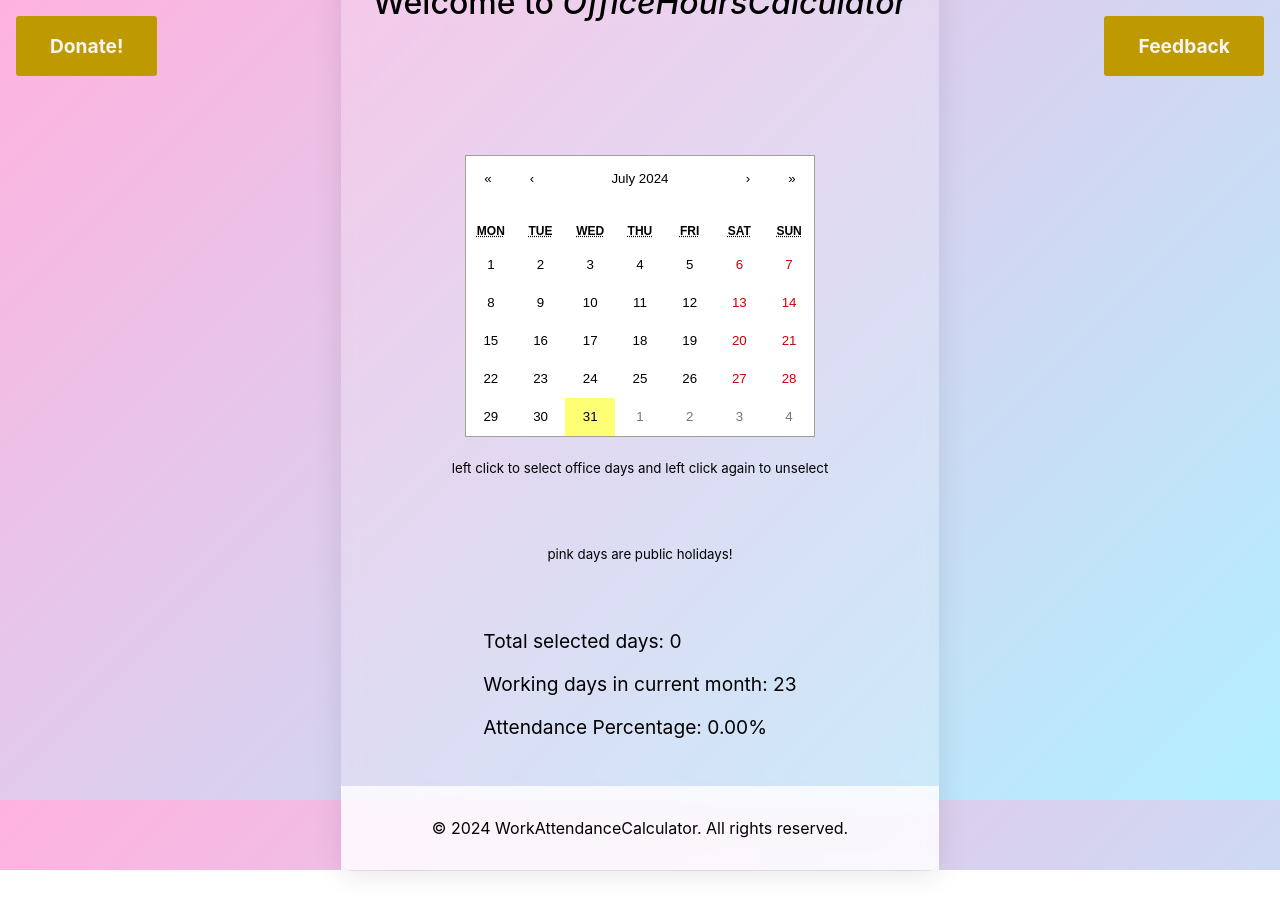
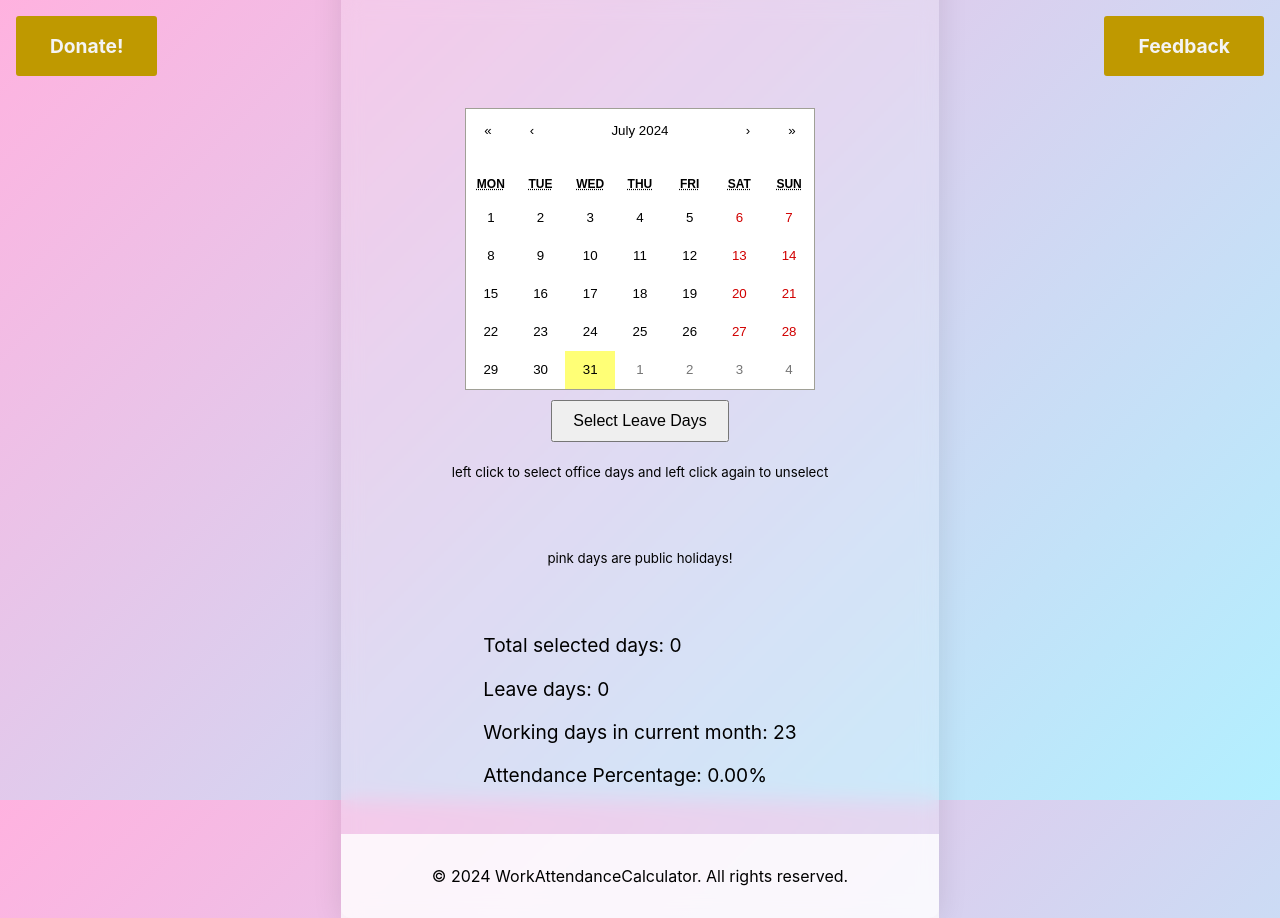
Before and after one commit to JudeJeremy/WorkAttendanceCalculator, a React (Create React App) app in the folder my-app/: page / in a window 1280 px wide. Before the commit the page ends 870 px from the top, so only its background shows below. Built offline with nearby package versions, Linux system fonts and the light colour scheme.

Commit message:
AddFeature

```diff
--- a/my-app/src/App.css
+++ b/my-app/src/App.css
@@ -136,15 +136,32 @@ footer {
   z-index: 2;
 }
 
+/* Specific styles for selected dates */
 .react-calendar__tile.selected {
-  background-color: #90caf9 !important;
-  color: white !important;
-  border-radius: 50%;
+  background-color: #90caf9;
+  color: white;
 }
 
-/* Style for public holidays */
+/* Specific styles for public holidays */
 .react-calendar__tile.holiday {
-  background-color: #f48fb1 !important;
-  color: white !important;
-  border-radius: 50%;
+  background-color: #f48fb1;
+  color: white;
 }
+
+/* Specific styles for leave days */
+.react-calendar__tile.leave-day {
+  background-color: #ffcc80;
+  color: white;
+}
+
+.toggle-leave-mode {
+  margin-top: 10px;
+  padding: 10px 20px;
+  font-size: 1rem;
+  cursor: pointer;
+}
+
+.toggle-leave-mode.active {
+  background-color: #ffa726;
+  color: white;
+}
--- a/my-app/src/App.jsx
+++ b/my-app/src/App.jsx
@@ -54,7 +54,8 @@ const getWorkingDaysInMonth = (year, month) => {
 
 const App = () => {
   const [selectedDates, setSelectedDates] = useState([]);
-  const [totalSelectedDays, setTotalSelectedDays] = useState(0);
+  const [leaveDates, setLeaveDates] = useState([]);
+  const [isSelectingLeave, setIsSelectingLeave] = useState(false);
   const [currentMonth, setCurrentMonth] = useState(new Date());
 
   const handleDateClick = (date) => {
@@ -64,26 +65,37 @@ const App = () => {
 
     const dateString = date.toDateString();
     const isDateSelected = selectedDates.some(selectedDate => selectedDate.toDateString() === dateString);
+    const isLeaveDateSelected = leaveDates.some(leaveDate => leaveDate.toDateString() === dateString);
 
-    if (isDateSelected) {
-      // Date already selected, remove it
-      setSelectedDates(prevDates => prevDates.filter(selectedDate => selectedDate.toDateString() !== dateString));
+    if (isSelectingLeave) {
+      if (isLeaveDateSelected) {
+        setLeaveDates(prevDates => prevDates.filter(leaveDate => leaveDate.toDateString() !== dateString));
+      } else {
+        setLeaveDates(prevDates => [...prevDates, date]);
+        if (isDateSelected) {
+          setSelectedDates(prevDates => prevDates.filter(selectedDate => selectedDate.toDateString() !== dateString));
+        }
+      }
     } else {
-      // Add new date
-      setSelectedDates(prevDates => [...prevDates, date]);
+      if (isDateSelected) {
+        setSelectedDates(prevDates => prevDates.filter(selectedDate => selectedDate.toDateString() !== dateString));
+      } else {
+        setSelectedDates(prevDates => [...prevDates, date]);
+        if (isLeaveDateSelected) {
+          setLeaveDates(prevDates => prevDates.filter(leaveDate => leaveDate.toDateString() !== dateString));
+        }
+      }
     }
   };
-
-  useEffect(() => {
-    setTotalSelectedDays(selectedDates.length);
-  }, [selectedDates]);
 
   const handleActiveStartDateChange = ({ activeStartDate }) => {
     setCurrentMonth(activeStartDate);
   };
 
   const workingDaysInCurrentMonth = getWorkingDaysInMonth(currentMonth.getFullYear(), currentMonth.getMonth());
-  const AttendencePercentage = (totalSelectedDays / workingDaysInCurrentMonth * 100).toFixed(2);
+  const totalLeaveDays = leaveDates.length;
+  const effectiveWorkingDays = workingDaysInCurrentMonth - totalLeaveDays;
+  const AttendencePercentage = (selectedDates.length / effectiveWorkingDays * 100).toFixed(2);
 
   return (
     <div className="app">
@@ -106,7 +118,7 @@ const App = () => {
       </a>
       <div className="container">
         <h1 className="welcome-title">
-            Welcome to <em>OfficeHoursCalculator</em>
+          Welcome to <em>OfficeHoursCalculator</em>
         </h1>
         <main>
           <div className="logo">
@@ -121,10 +133,20 @@ const App = () => {
                 if (isPublicHoliday(date)) {
                   return 'holiday'; // Apply holiday styling
                 }
+                if (leaveDates.some(leaveDate => leaveDate.toDateString() === date.toDateString())) {
+                  return 'leave-day'; // Apply leave day styling
+                }
                 return selectedDates.some(selectedDate => selectedDate.toDateString() === date.toDateString()) ? 'selected' : null;
               }}
             />
           </div>
+
+          <button
+            className={`toggle-leave-mode ${isSelectingLeave ? 'active' : ''}`}
+            onClick={() => setIsSelectingLeave(!isSelectingLeave)}
+          >
+            {isSelectingLeave ? 'Select Office Days' : 'Select Leave Days'}
+          </button>
 
           <h5 className="welcome-subtitle">
             left click to select office days and left click again to unselect
@@ -133,9 +155,9 @@ const App = () => {
             pink days are public holidays!
           </h5>
 
-
           <div className="selected-info">
-            <p>Total selected days: {totalSelectedDays}</p>
+            <p>Total selected days: {selectedDates.length}</p>
+            <p>Leave days: {totalLeaveDays}</p>
             <p>Working days in current month: {workingDaysInCurrentMonth}</p>
             <p>Attendance Percentage: {AttendencePercentage}%</p>
           </div>
```
